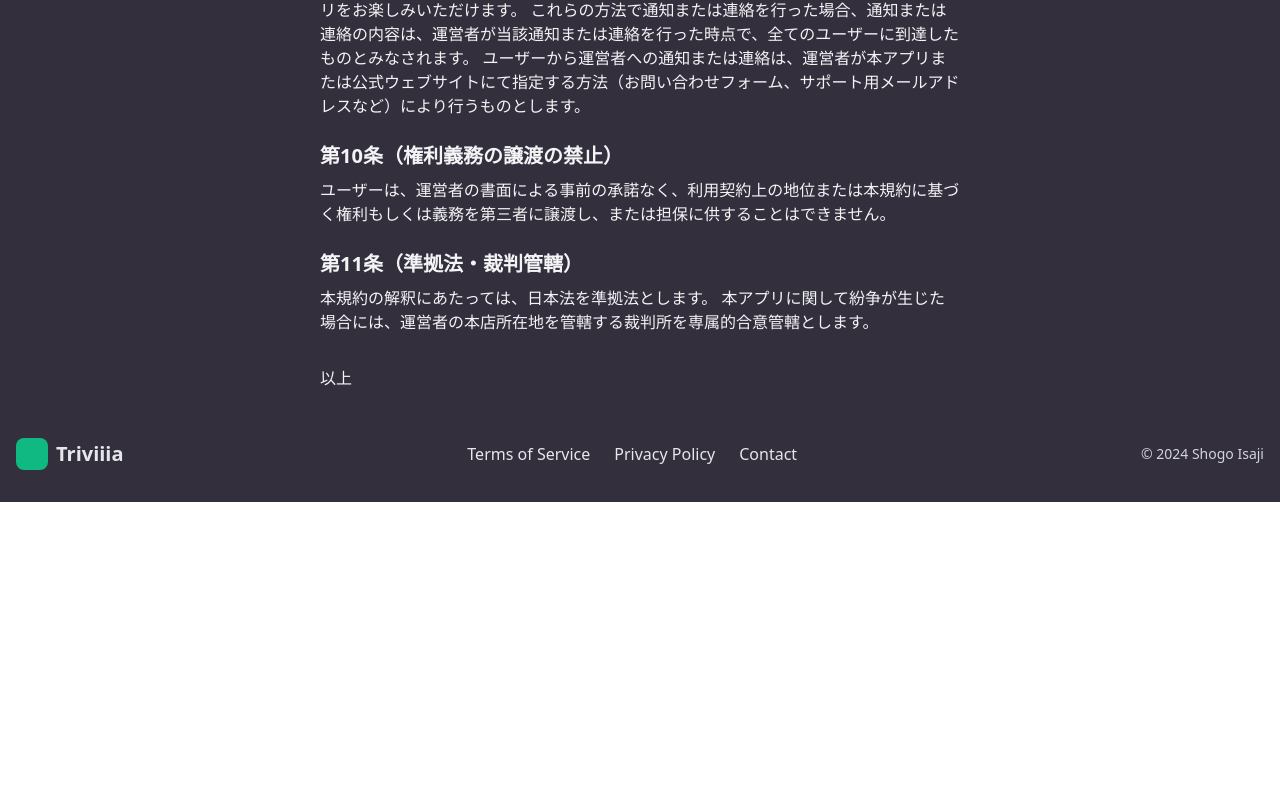
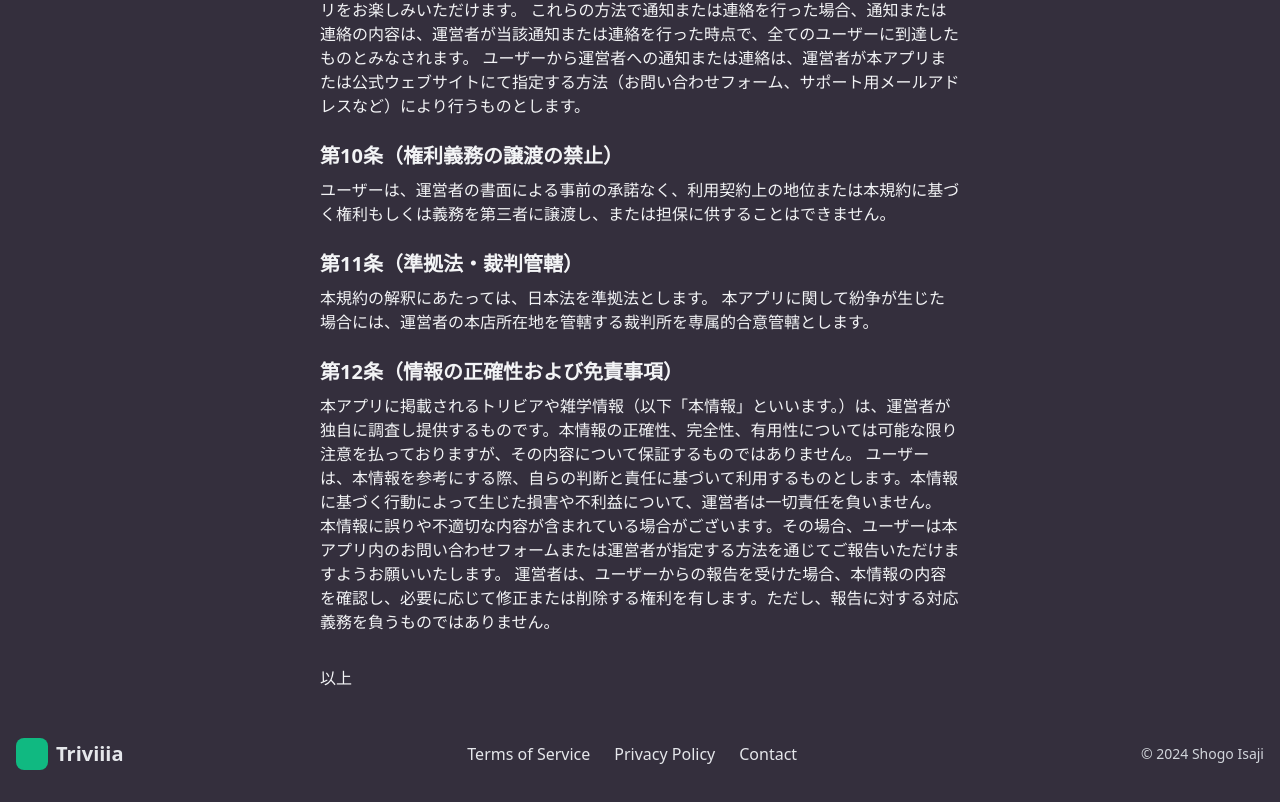
Before and after one commit to shogoisaji/triviiia-lp, a React (Vite) app: page /terms in a window 1280 px wide. Shown: the part 1966-2768 px from the top of the page. Before the commit the page ends 2468 px from the top, so only its background shows below. Built offline with nearby package versions, Linux system fonts and the light colour scheme.

Commit message:
update: terms

```diff
--- a/src/app/App.tsx
+++ b/src/app/App.tsx
@@ -7,7 +7,7 @@ import RootLayout from "./layout";
 
 export default function App() {
   return (
-    <div className="min-h-screen bg-[#342F3D]">
+    <div className="min-h-screen bg-[#342F3D] overscroll-none">
       <main>
         <BrowserRouter>
           <RootLayout>
--- a/src/app/layout.tsx
+++ b/src/app/layout.tsx
@@ -7,7 +7,7 @@ export default function RootLayout({
 }) {
   return (
     <html lang="ja">
-      <body>
+      <body className="bg-custom-dark">
         {children}
         <Footer />
       </body>
--- a/src/app/terms/page.tsx
+++ b/src/app/terms/page.tsx
@@ -92,6 +92,11 @@ const TermsOfUse = () => {
           content:
             "本規約の解釈にあたっては、日本法を準拠法とします。\n本アプリに関して紛争が生じた場合には、運営者の本店所在地を管轄する裁判所を専属的合意管轄とします。",
         },
+        {
+          title: "第12条（情報の正確性および免責事項）",
+          content:
+            "本アプリに掲載されるトリビアや雑学情報（以下「本情報」といいます。）は、運営者が独自に調査し提供するものです。本情報の正確性、完全性、有用性については可能な限り注意を払っておりますが、その内容について保証するものではありません。\n\nユーザーは、本情報を参考にする際、自らの判断と責任に基づいて利用するものとします。本情報に基づく行動によって生じた損害や不利益について、運営者は一切責任を負いません。\n\n本情報に誤りや不適切な内容が含まれている場合がございます。その場合、ユーザーは本アプリ内のお問い合わせフォームまたは運営者が指定する方法を通じてご報告いただけますようお願いいたします。\n\n運営者は、ユーザーからの報告を受けた場合、本情報の内容を確認し、必要に応じて修正または削除する権利を有します。ただし、報告に対する対応義務を負うものではありません。",
+        },
       ],
       footer: "以上",
     },
@@ -183,6 +188,11 @@ const TermsOfUse = () => {
           content:
             "The interpretation of these Terms shall be governed by the laws of Japan.\nIn the event of a dispute regarding this application, the court having jurisdiction over the location of the operator's head office shall have exclusive agreed jurisdiction.",
         },
+        {
+          title: "Article 12 (Accuracy of Information and Disclaimer)",
+          content:
+            "The trivia and miscellaneous information (hereinafter referred to as 'the Information') posted on this application is provided by the operator based on its own research. While we pay as much attention as possible to the accuracy, completeness, and usefulness of the Information, we do not guarantee its content.\n\nUsers shall use the Information at their own discretion and responsibility. The operator shall not be liable for any damages or disadvantages caused by actions based on the Information.\n\nThe Information may contain errors or inappropriate content. In such cases, users are requested to report it through the inquiry form in this application or by the method specified by the operator.\n\nThe operator has the right to check the content of the Information upon receiving a report from a user and to correct or delete it as necessary. However, the operator is not obligated to respond to the report.",
+        },
       ],
       footer: "End of Terms",
     },
```
